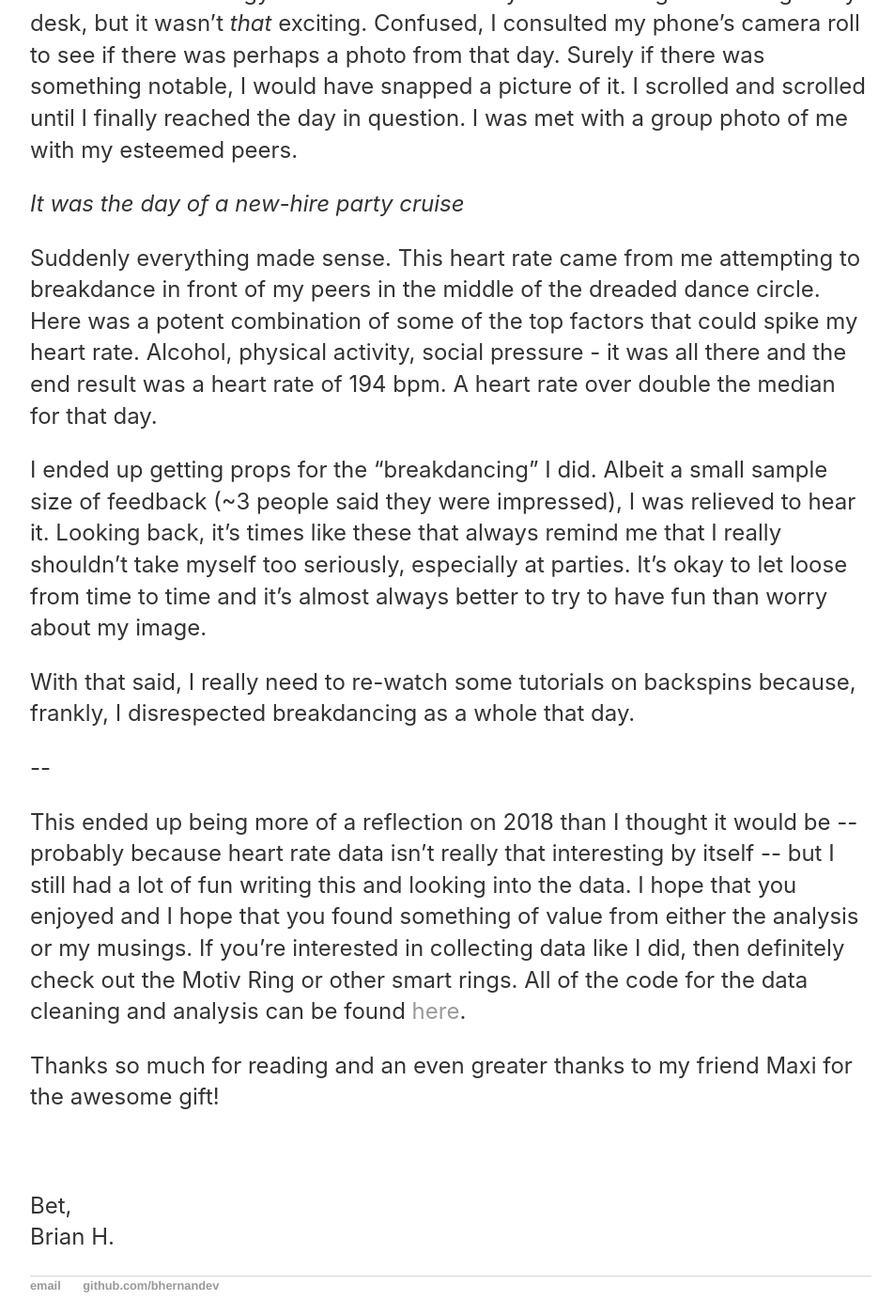
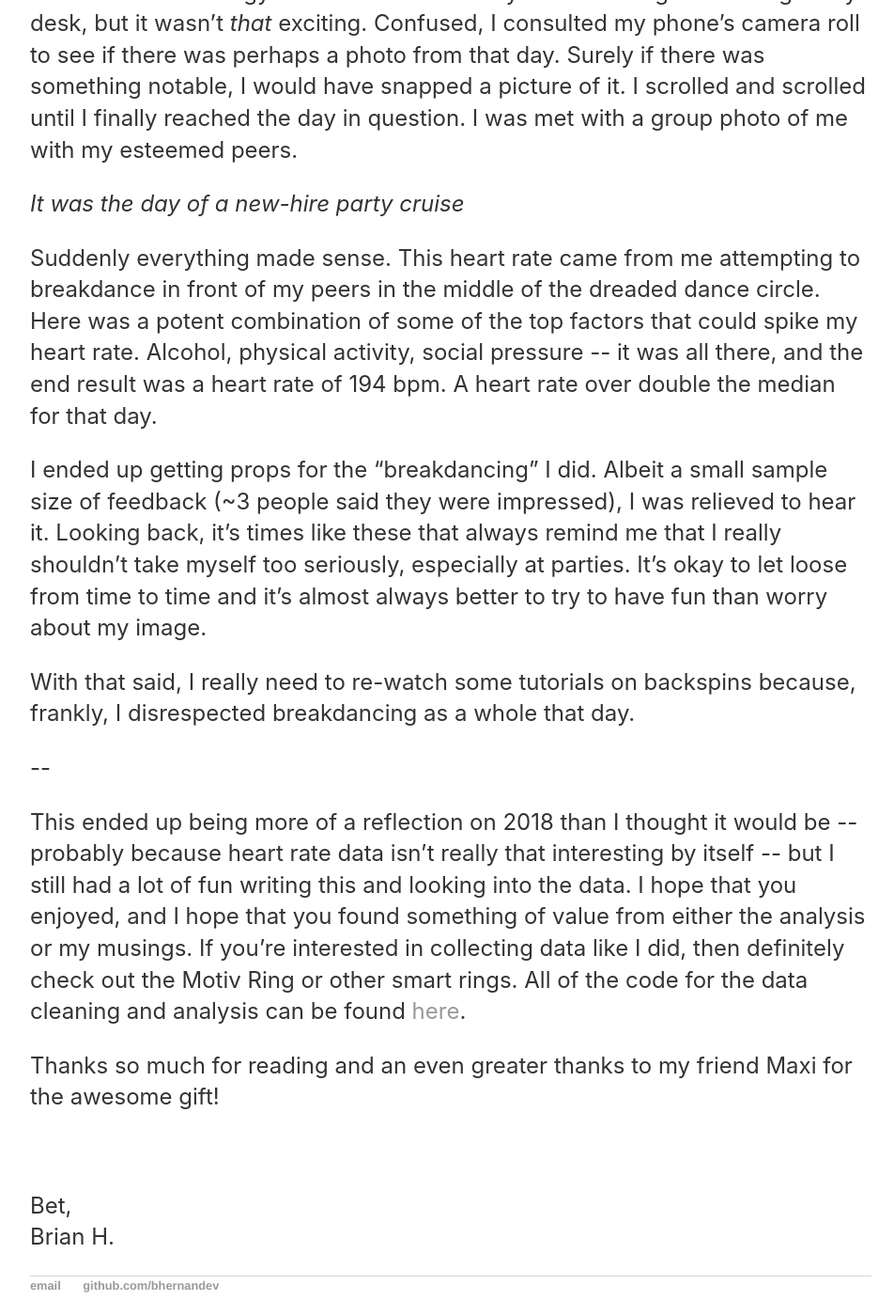
Before and after one commit to bhernandev/bhernandev.github.io, a Jekyll site: the page built from _posts/2020-05-24-my-heart-in-3-months.md, in a window 1280 px wide and 1400 px high, scrolled down 5111 px. Shown: the whole window at 94% size, without its empty margins (160-1112 px from the left). Built offline with Jekyll 4.4.1, drawn with Linux system fonts in a browser that asks for light colours; some of the changed text lies outside the part shown.

Commit message:
fix wording and some typos

```diff
--- a/_posts/2020-05-24-my-heart-in-3-months.md
+++ b/_posts/2020-05-24-my-heart-in-3-months.md
@@ -16,7 +16,7 @@
 	<img src="/assets/blog/briheart/07_26_scatter_plot.png" class="img-fluid small-plot">
 </div>
 
-Now, if the scatterplot looks like a mess - that's because it is. But, here are the things I noticed:
+Now, if the scatterplot looks like a mess - that's because it is. But here are the things I noticed:
 
 - My heart rate and stress peaked as I arrived at the office around 9am.
 - As I grew more and more comfortable throughout the day my heart rate slowed.
@@ -35,7 +35,7 @@
 
 ## Fitness Gurus Hate Him - This One Weird Trick Will Lower Your Heart Rate
 
-My workout buddies can attest that I am *terrible* at going to the gym consistently. But, I can proudly say that during these 3 months, I was actually going to gym fairly regularly. I was also eating healthier portions and making cleaner decisions at mealtime \-\- like incorporating more greens and choosing white meats over the vastly superior, delicious red variety. In addition to losing 10lbs, which I have since gained back, I noticed that these choices seemed to have caused my average heart rate to improve during this time:
+My workout buddies can attest that I am *terrible* at going to the gym consistently. But I can proudly say that during these 3 months, I was actually going to gym fairly regularly. I was also eating healthier portions and making cleaner decisions at mealtime \-\- like incorporating more greens and choosing white meats over the vastly superior, delicious red variety. In addition to losing 10lbs, which I have since gained back, I noticed that these choices seemed to have caused my average heart rate to improve during this time:
 
 <img src="/assets/blog/briheart/avg_HR_over_time.png" class="img-fluid">
 
@@ -77,7 +77,7 @@
 *It was the day of a new-hire party cruise*
 
 Suddenly everything made sense. This heart rate came from me attempting to breakdance in front of my peers in the middle of the dreaded dance circle. Here was a potent combination of some of the top factors that could spike my heart rate.
-Alcohol, physical activity, social pressure - it was all there and the end result was a heart rate of 194 bpm. A heart rate over double the median for that day.
+Alcohol, physical activity, social pressure \-\- it was all there, and the end result was a heart rate of 194 bpm. A heart rate over double the median for that day.
 
 I ended up getting props for the "breakdancing" I did. Albeit a small sample size of feedback (\~3 people said they were impressed), I was relieved to hear it. Looking back, it's times like these that always remind me that I really shouldn't take myself too seriously, especially at parties. It's okay to let loose from time to time and it's almost always better to try to have fun than worry about my image.
 
@@ -86,7 +86,7 @@
 \-\-
 
 
-This ended up being more of a reflection on 2018 than I thought it would be \-\- probably because heart rate data isn't really that interesting by itself \-\- but I still had a lot of fun writing this and looking into the data. I hope that you enjoyed and I hope that you found something of value from either the analysis or my musings. If you're interested in collecting data like I did, then definitely check out the Motiv Ring or other smart rings. All of the code for the data cleaning and analysis can be found [here](https://github.com/bhernandev/BriHeart).
+This ended up being more of a reflection on 2018 than I thought it would be \-\- probably because heart rate data isn't really that interesting by itself \-\- but I still had a lot of fun writing this and looking into the data. I hope that you enjoyed, and I hope that you found something of value from either the analysis or my musings. If you're interested in collecting data like I did, then definitely check out the Motiv Ring or other smart rings. All of the code for the data cleaning and analysis can be found [here](https://github.com/bhernandev/BriHeart).
 
 Thanks so much for reading and an even greater thanks to my friend Maxi for the awesome gift!
 
```
Also changed, not shown: other parts of _posts/2020-05-24-my-heart-in-3-months.md (+1 -1 lines).
